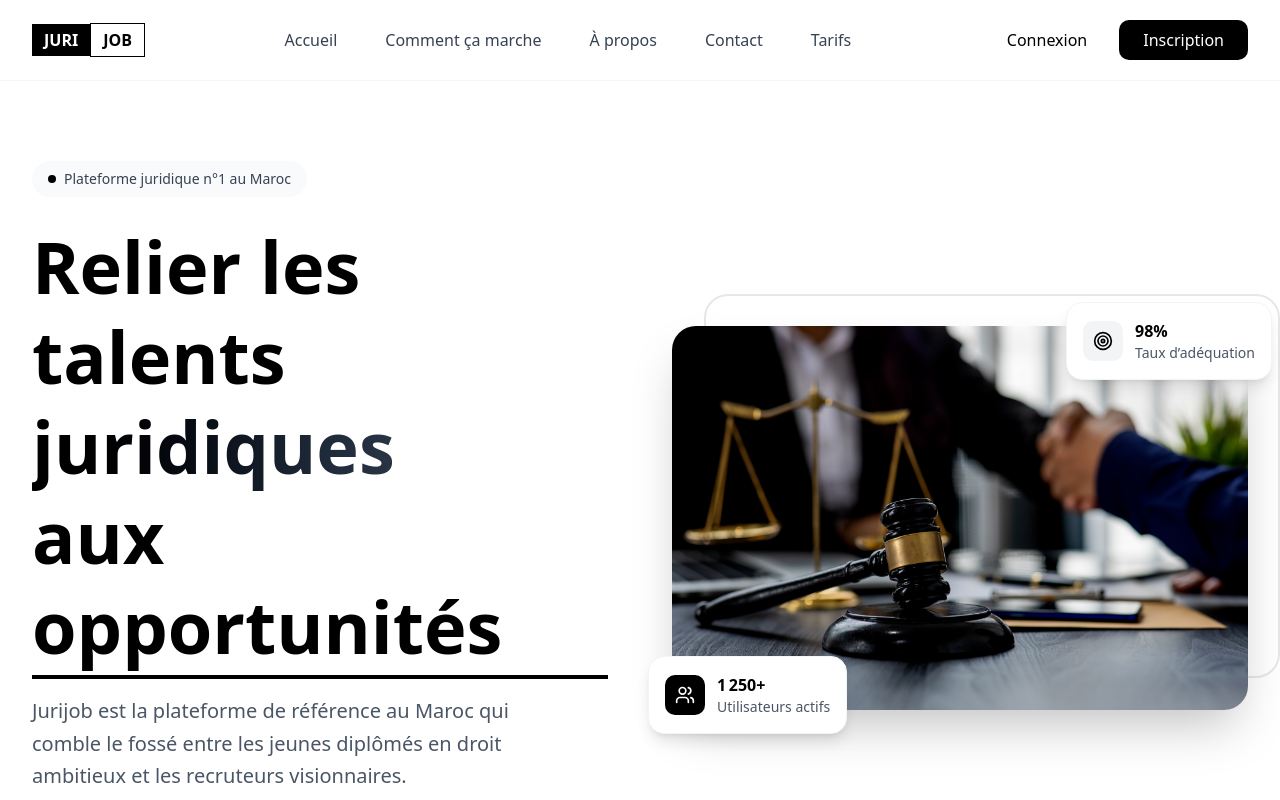
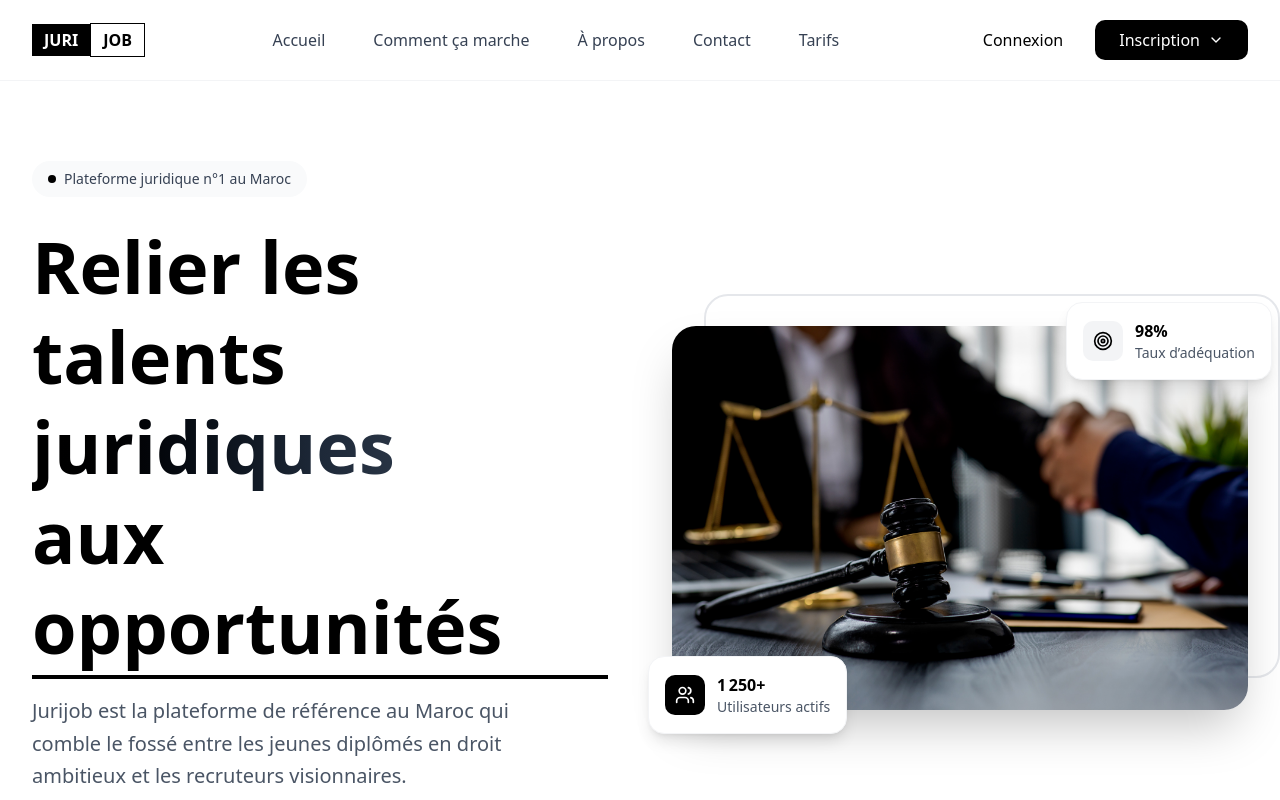
Before and after one commit to yassinekamouss/jurijob_frontend, a Next.js app: page / in a window 1280 px wide. Shown: the top 800 px of the page. Built offline with nearby package versions, Linux system fonts and the light colour scheme; no server answers.

Commit message:
Ajout d'un menu déroulant pour l'inscription avec des options pour Recruteur et Diplômé

```diff
--- a/app/components/Header.tsx
+++ b/app/components/Header.tsx
@@ -1,10 +1,13 @@
 "use client";
 
 import Link from "next/link";
+import { useState } from "react";
+import { ChevronDown, Building2, GraduationCap } from "lucide-react";
 import Brand from "./Brand";
 import Reveal from "./Reveal";
 
 export default function Header() {
+  const [showMenu, setShowMenu] = useState(false);
   const nav = [
     { href: "/#home", label: "Accueil" },
     { href: "/#how-it-works", label: "Comment ça marche" },
@@ -98,11 +101,36 @@ export default function Header() {
                   className="px-4 py-2 rounded-lg text-black hover:bg-gray-200 transition">
                   Connexion
                 </Link>
-                <Link
-                  href="/signup"
-                  className="bg-black text-white hover:bg-gray-800 rounded-lg px-6 py-2 transition">
-                  Inscription
-                </Link>
+                <div className="relative">
+                  <button
+                    onClick={() => setShowMenu(!showMenu)}
+                    className="bg-black text-white hover:bg-gray-800 rounded-lg px-6 py-2 transition flex items-center gap-2"
+                  >
+                    Inscription
+                    <ChevronDown className={`w-4 h-4 transition-transform ${showMenu ? 'rotate-180' : ''}`} />
+                  </button>
+
+                  {showMenu && (
+                    <div className="absolute right-0 mt-2 w-52 bg-white border border-black/10 rounded-md shadow-lg py-2">
+                      <Link
+                        href="/signup/recruteur"
+                        className="flex items-center gap-2 px-4 py-2 text-sm text-black hover:bg-black/5 w-full text-left"
+                        onClick={() => console.log("Recruteur")}
+                      >
+                        <Building2 className="w-4 h-4" />
+                        En tant que Recruteur
+                      </Link>
+                      <Link
+                        href="/signup/candidat"
+                        className="flex items-center gap-2 px-4 py-2 text-sm text-black hover:bg-black/5 w-full text-left"
+                        onClick={() => console.log("Diplômé")}
+                      >
+                        <GraduationCap className="w-4 h-4" />
+                        En tant que Diplômé
+                      </Link>
+                    </div>
+                  )}
+                </div>
               </div>
             </Reveal>
           </div>
--- a/app/login/components/header.tsx
+++ b/app/login/components/header.tsx
@@ -52,7 +52,7 @@ export default function Header() {
               {showMenu && (
                 <div className="absolute right-0 mt-2 w-52 bg-white border border-black/10 rounded-md shadow-lg py-2">
                   <Link
-                    href="/signUp/RecruteurSignUp"
+                    href="/signup/recruteur"
                     className="flex items-center gap-2 px-4 py-2 text-sm text-black hover:bg-black/5 w-full text-left"
                     onClick={() => console.log("Recruteur")}
                   >
@@ -60,7 +60,7 @@ export default function Header() {
                     En tant que Recruteur
                   </Link>
                   <Link
-                    href="/signUp/CandidatSignUp"
+                    href="/signup/candidat"
                     className="flex items-center gap-2 px-4 py-2 text-sm text-black hover:bg-black/5 w-full text-left"
                     onClick={() => console.log("Diplômé")}
                   >
```
